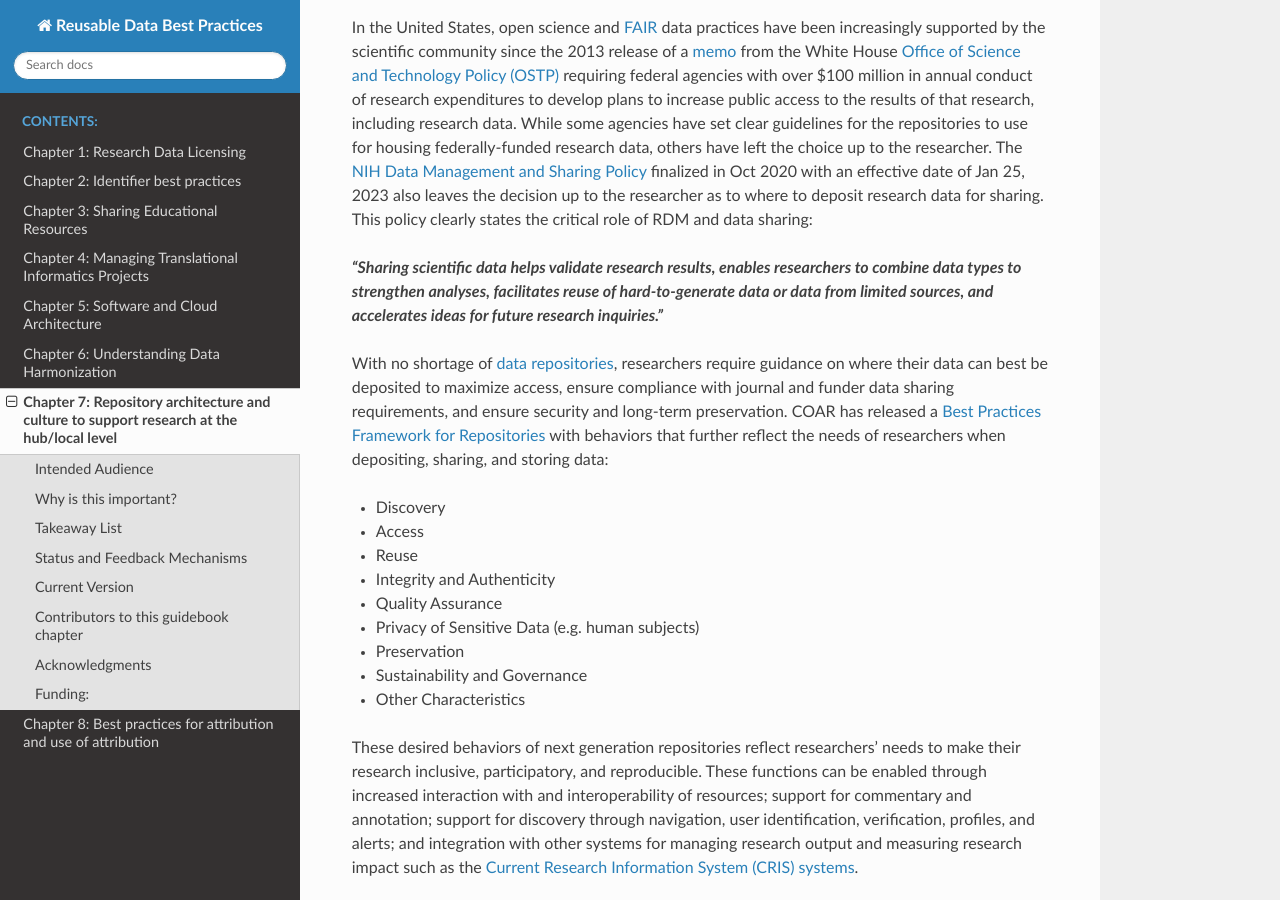
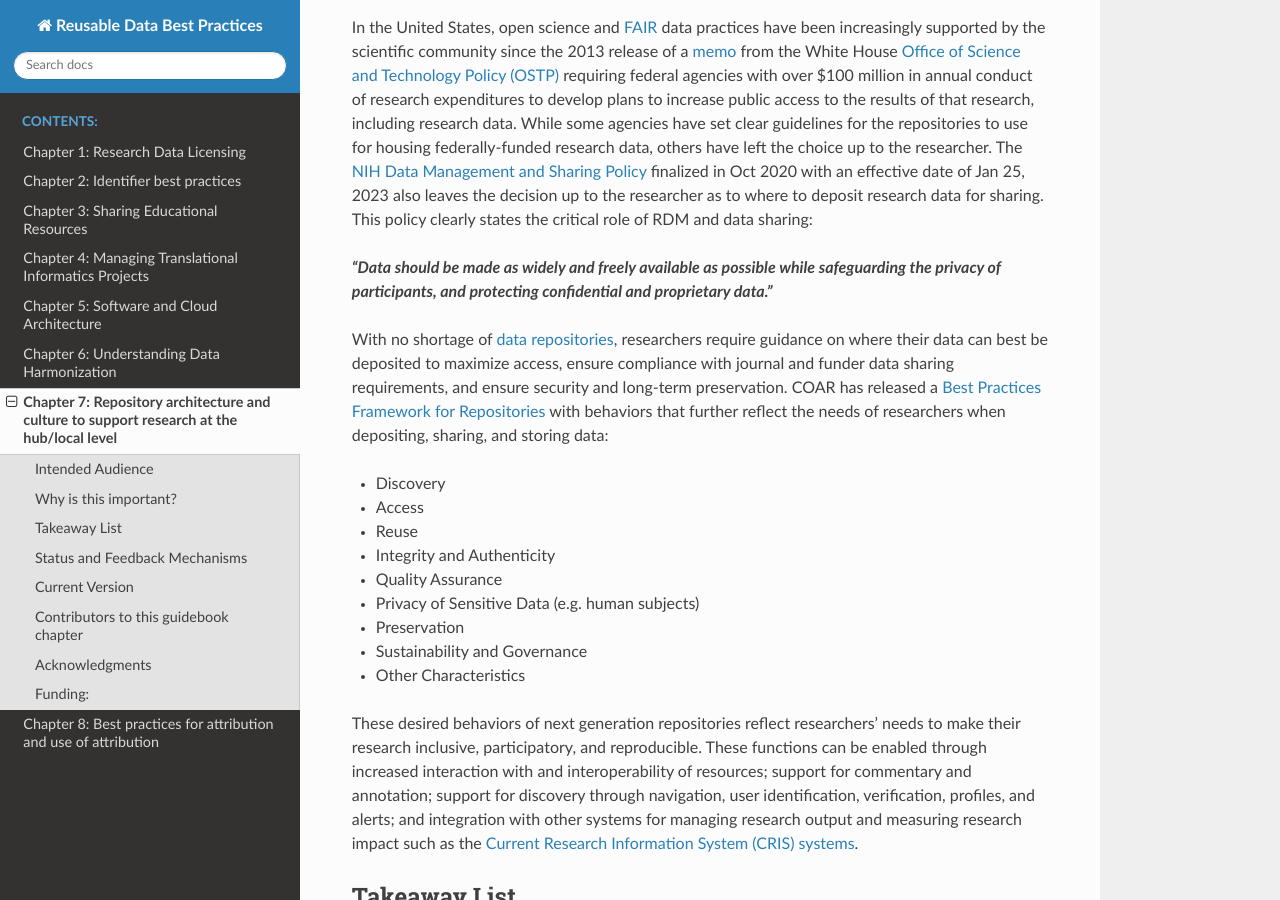
Before and after one commit to data2health/informatics-playbook, a Sphinx documentation site: the page built from docs/chapters/chapter_7.md, in a window 1280 px wide and 900 px high, scrolled down 1181 px. Built offline with Sphinx 7.4.7 and the Read the Docs theme 2.0.0, drawn with Linux system fonts in a browser that asks for light colours.

Commit message:
Update chapter_7.md

```diff
--- a/docs/chapters/chapter_7.md
+++ b/docs/chapters/chapter_7.md
@@ -19,7 +19,7 @@ While institutional repositories can serve as tools employing the six guiding pr
 
 In the United States, open science and [FAIR](https://www.force11.org/group/fairgroup/fairprinciples) data practices have been increasingly supported by the scientific community since the 2013 release of a [memo](https://obamawhitehouse.archives.gov/blog/2013/02/22/expanding-public-access-results-federally-funded-research) from the White House [Office of Science and Technology Policy (OSTP)](https://https://www.whitehouse.gov/ostp/) requiring federal agencies with over $100 million in annual conduct of research expenditures to develop plans to increase public access to the results of that research, including research data. While some agencies have set clear guidelines for the repositories to use for housing federally-funded research data, others have left the choice up to the researcher. The [NIH Data Management and Sharing Policy](https://grants.nih.gov/grants/policy/data_sharing/data_sharing_guidance.htm) finalized in Oct 2020 with an effective date of Jan 25, 2023 also leaves the decision up to the researcher as to where to deposit research data for sharing. This policy clearly states the critical role of RDM and data sharing:
 
- ***“Sharing scientific data helps validate research results, enables researchers to combine data types to strengthen analyses, facilitates reuse of hard-to-generate data or data from limited sources, and accelerates ideas for future research inquiries.”***
+ ***“Data should be made as widely and freely available as possible while safeguarding the privacy of participants, and protecting confidential and proprietary data.”***
 
 With no shortage of [data repositories](https://journals.plos.org/plosone/s/data-availability#loc-recommended-repositories), researchers require guidance on where their data can best be deposited to maximize access, ensure compliance with journal and funder data sharing requirements, and ensure security and long-term preservation. COAR has released a [Best Practices Framework for Repositories](https://www.coar-repositories.org/coar-community-framework-for-good-practices-in-repositories/) with behaviors that further reflect the needs of researchers when depositing, sharing, and storing data:
 
```
